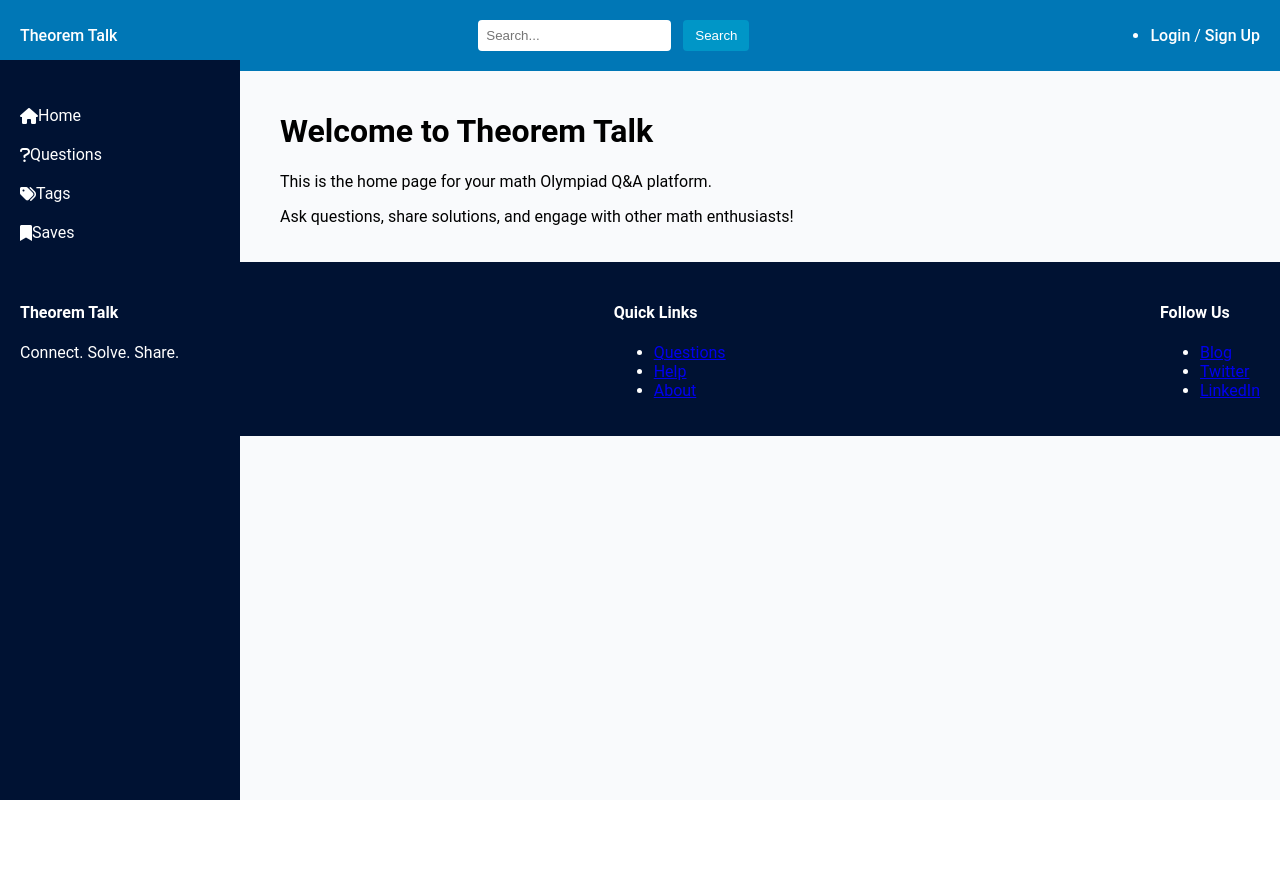
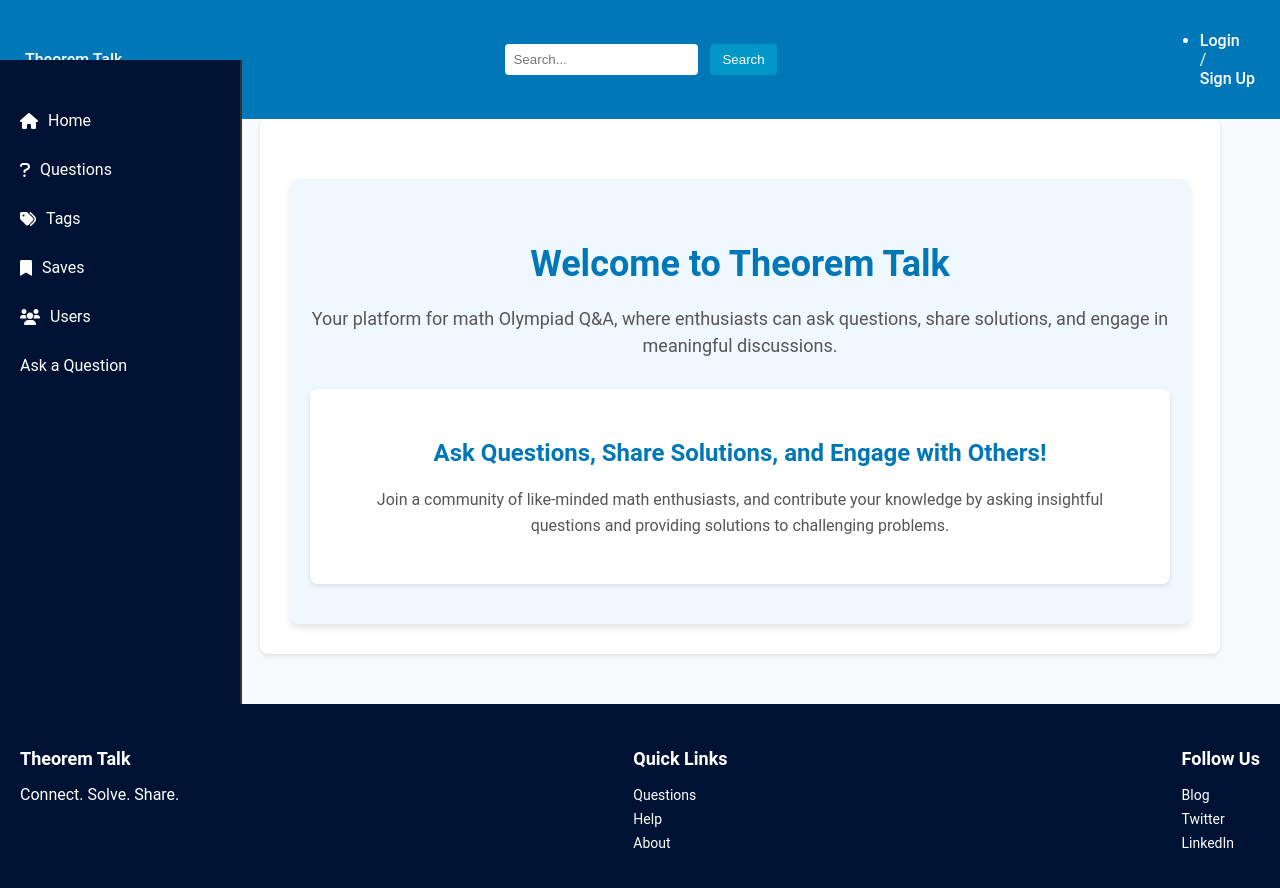
Before and after one commit to Ruddraw/TheoremTalk, a Django app: page / in a window 1280 px wide. Before the commit the page ends 800 px from the top, so only its background shows below. Run offline with Django 5.2, Linux system fonts and the light colour scheme.

Commit message:
added ask question button on the sidebar

```diff
--- a/base/urls.py
+++ b/base/urls.py
@@ -21,4 +21,7 @@
   # URL for viewing details of a single question, mapped to the QuestionDetailView
   # The <int:pk> part captures the primary key of the question and passes it to the view
   path('questions/<int:pk>', views.QuestionDetailView.as_view(), name="question_detail"),
+
+
+
 ]
--- a/base/views.py
+++ b/base/views.py
@@ -1,9 +1,11 @@
 # base/views.py
 
 # Import necessary modules from Django
-from django.shortcuts import render
-from django.views.generic import ListView, DetailView, CreateView
+from django.shortcuts import render, get_object_or_404, redirect
+from django.views.generic import ListView, DetailView, CreateView, UpdateView
+from django.contrib.auth.decorators import login_required
 from .models import Question
+
 
 # Home view function to render the homepage
 
@@ -62,6 +64,9 @@
     # Fields to be displayed in the form for creating a question
     fields = ['title', 'content']
 
+    # Use your existing 'question_form.html' template
+    template_name = 'base/question_form.html'
+
     def form_valid(self, form):
         """
         Custom logic for handling a valid form submission.
--- a/static/css/base.css
+++ b/static/css/base.css
@@ -3,6 +3,7 @@
   margin: 0;
   font-family: 'Roboto', Arial, sans-serif;
   background-color: #f9fafc;
+  color: #333;
 }
 
 /* Navbar */
@@ -10,7 +11,7 @@
   display: flex;
   justify-content: space-between;
   align-items: center;
-  padding: 10px 20px;
+  padding: 15px 25px;
   background-color: #0077b6;
   color: #ffffff;
 }
@@ -19,6 +20,15 @@
   text-decoration: none;
   color: white;
   font-weight: 500;
+  display: flex;
+  align-items: center;
+}
+
+.navbar a img {
+  width: 30px;  /* Reduced size of profile picture */
+  height: 30px;
+  border-radius: 50%; /* Keeps it circular */
+  margin-right: 10px; /* Space between the image and the username */
 }
 
 .navbar-search input {
@@ -51,6 +61,7 @@
   background-color: #001233;
   height: 100vh;
   padding-top: 20px;
+  border-right: 2px solid #333;
 }
 
 .sidebar ul {
@@ -61,21 +72,72 @@
 .sidebar ul li a {
   display: flex;
   align-items: center;
-  padding: 10px 20px;
+  padding: 15px 20px;
   color: white;
   text-decoration: none;
   transition: background 0.3s;
+  font-size: 16px;
 }
 
 .sidebar ul li a:hover {
   background: #005f8a;
 }
 
+.sidebar ul li a i {
+  margin-right: 10px;
+}
+
 /* Main Content */
 .main-content {
   margin-left: 260px;
-  padding: 20px;
-  max-width: 800px;
+  padding: 30px;
+  max-width: 900px;
+  background-color: #fff;
+  border-radius: 8px;
+  box-shadow: 0 2px 5px rgba(0, 0, 0, 0.1);
+}
+
+/* Home Page */
+.home-container {
+  text-align: center;
+  padding: 40px 20px;
+  background-color: #f0f8ff;
+  border-radius: 8px;
+  box-shadow: 0 4px 6px rgba(0, 0, 0, 0.1);
+  margin-top: 30px;
+}
+
+.home-title {
+  font-size: 36px;
+  color: #0077b6;
+  margin-bottom: 20px;
+}
+
+.home-description {
+  font-size: 18px;
+  color: #555;
+  margin-bottom: 30px;
+  line-height: 1.5;
+}
+
+.home-info {
+  background-color: #ffffff;
+  padding: 30px;
+  border-radius: 8px;
+  box-shadow: 0 2px 5px rgba(0, 0, 0, 0.1);
+  margin-top: 20px;
+}
+
+.home-subtitle {
+  font-size: 24px;
+  color: #0077b6;
+  margin-bottom: 20px;
+}
+
+.home-info p {
+  font-size: 16px;
+  color: #555;
+  line-height: 1.6;
 }
 
 /* Footer */
@@ -86,4 +148,29 @@
   background-color: #001233;
   color: white;
   position: relative;
+  margin-top: 50px;
 }
+
+.footer h4 {
+  font-size: 18px;
+  margin-bottom: 10px;
+}
+
+.footer ul {
+  list-style: none;
+  padding: 0;
+}
+
+.footer ul li {
+  margin-bottom: 5px;
+}
+
+.footer ul li a {
+  text-decoration: none;
+  color: white;
+  font-size: 14px;
+}
+
+.footer ul li a:hover {
+  color: #00bcd4;
+}
--- a/templates/base.html
+++ b/templates/base.html
@@ -40,6 +40,7 @@
         <li><a href="#"><i class="fas fa-tags"></i> Tags</a></li>
         <li><a href="#"><i class="fas fa-bookmark"></i> Saves</a></li>
         <li><a href="#"><i class="fas fa-users"></i> Users</a></li>
+        <li><a href="{% url 'base:question_create' %}" class="btn btn-primary">Ask a Question</a></li>
       </ul>
     </aside>
 
--- a/templates/home.html
+++ b/templates/home.html
@@ -1,7 +1,12 @@
 {% extends "base.html" %}
 
 {% block content %}
-  <h1>Welcome to Theorem Talk</h1>
-  <p>This is the home page for your math Olympiad Q&A platform.</p>
-  <p>Ask questions, share solutions, and engage with other math enthusiasts!</p>
+  <div class="home-container">
+    <h1 class="home-title">Welcome to Theorem Talk</h1>
+    <p class="home-description">Your platform for math Olympiad Q&A, where enthusiasts can ask questions, share solutions, and engage in meaningful discussions.</p>
+    <div class="home-info">
+      <h2 class="home-subtitle">Ask Questions, Share Solutions, and Engage with Others!</h2>
+      <p>Join a community of like-minded math enthusiasts, and contribute your knowledge by asking insightful questions and providing solutions to challenging problems.</p>
+    </div>
+  </div>
 {% endblock %}
```
Also changed, not shown: base/forms.py (added), base/templates/base/question_update.html (added), db.sqlite3.
